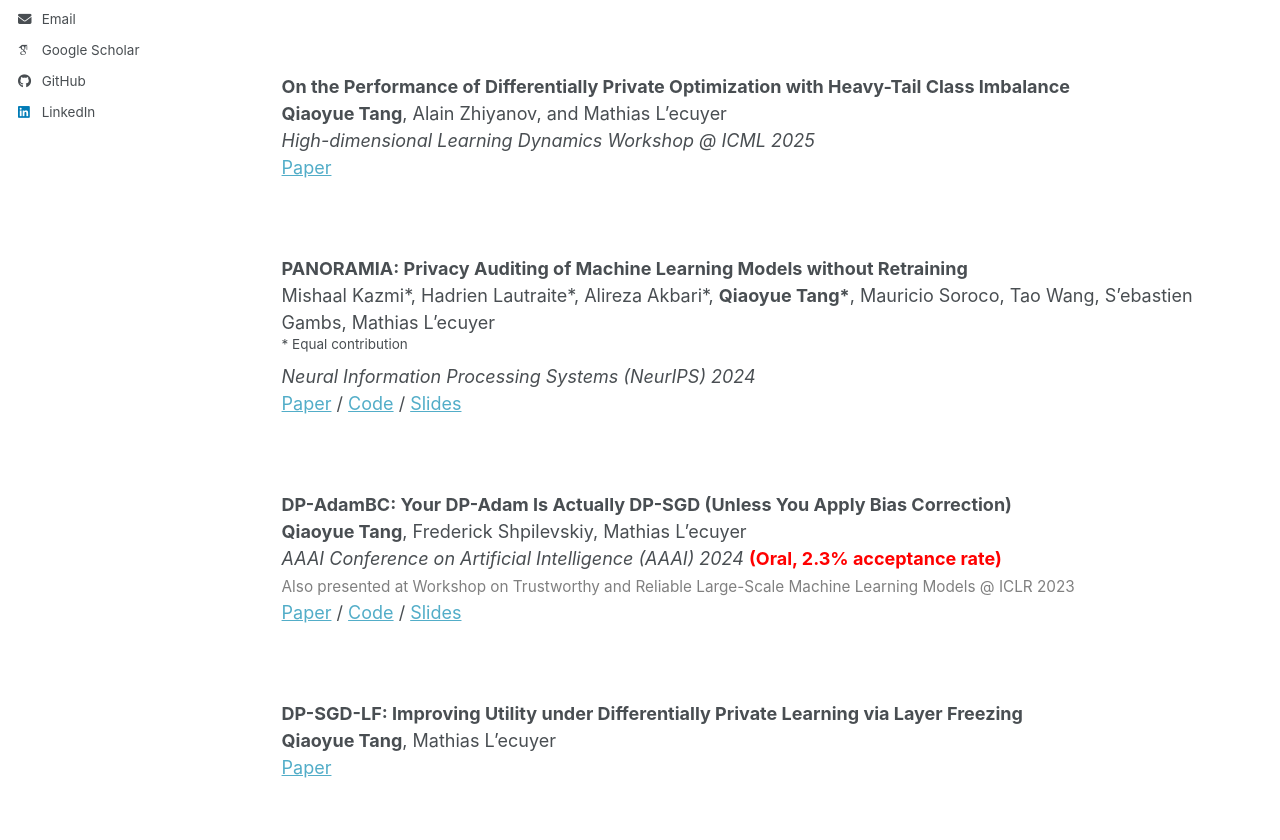
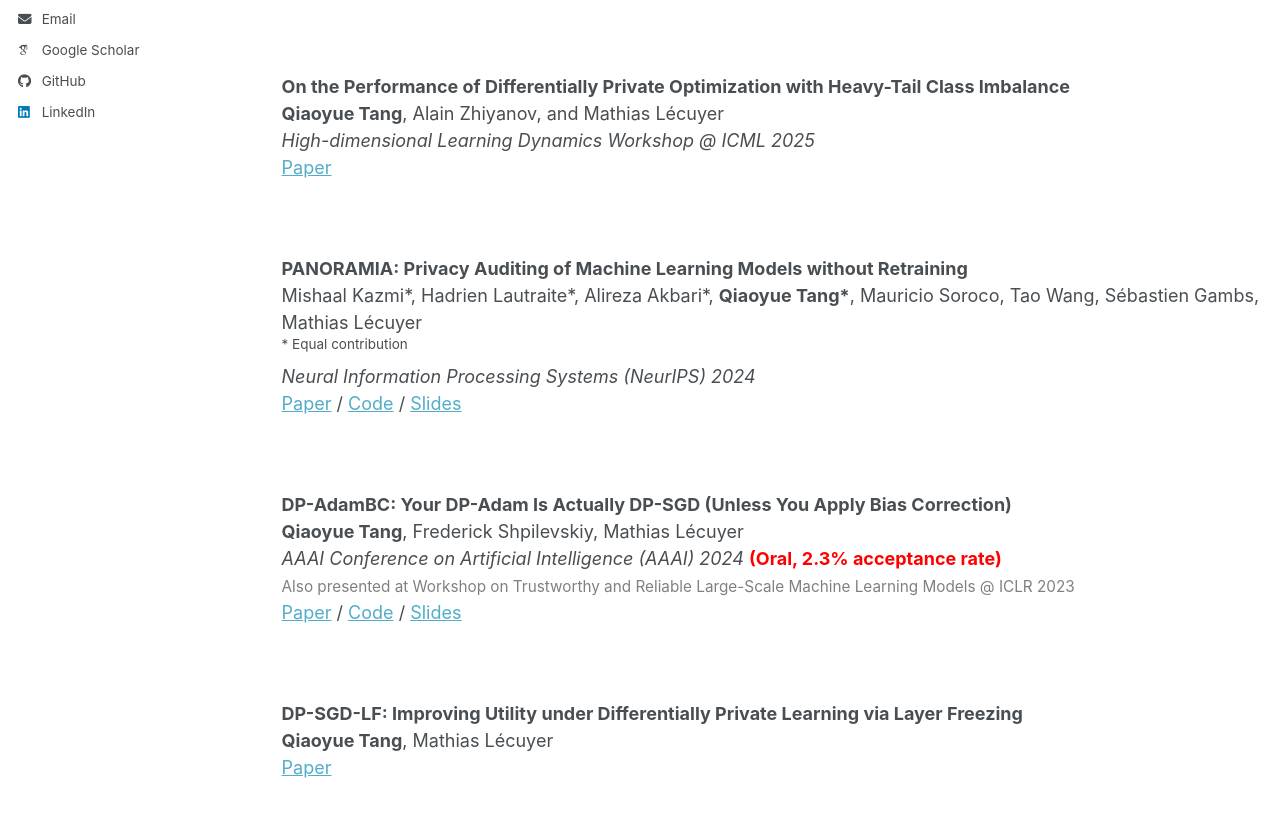
Before and after one commit to qiaoyuet/qiaoyuet.github.io, a Jekyll site: the page built from _pages/publications.md, in a window 1280 px wide and 1384 px high. Shown: the part 352-1192 px from the top of the window. Built offline with Jekyll 4.4.1, drawn with Linux system fonts in a browser that asks for light colours; some web fonts are replaced; a script bundle is joined from its source files by our own code; library files that are not in the unit come from our copies.

Commit message:
Fix spelling in publications
Corrected spelling in multiple publication entries.

```diff
--- a/_pages/publications.md
+++ b/_pages/publications.md
@@ -25,14 +25,14 @@ See my [Google Scholar](https://scholar.google.ca/citations?user=qr_qHm4AAAAJ&hl
 <br>
 
 **On the Performance of Differentially Private Optimization with Heavy-Tail Class Imbalance**
-**Qiaoyue Tang**, Alain Zhiyanov, and Mathias L'ecuyer
+**Qiaoyue Tang**, Alain Zhiyanov, and Mathias Lécuyer
 *High-dimensional Learning Dynamics Workshop @ ICML 2025*
 [Paper](https://arxiv.org/abs/2507.10536)
 
 <br>
 
 **PANORAMIA: Privacy Auditing of Machine Learning Models without Retraining**
-Mishaal Kazmi\*, Hadrien Lautraite\*, Alireza Akbari\*, **Qiaoyue Tang\***, Mauricio Soroco, Tao Wang, S'ebastien Gambs, Mathias L'ecuyer
+Mishaal Kazmi\*, Hadrien Lautraite\*, Alireza Akbari\*, **Qiaoyue Tang\***, Mauricio Soroco, Tao Wang, Sébastien Gambs, Mathias Lécuyer
 <sup>\* Equal contribution</sup>
 *Neural Information Processing Systems (NeurIPS) 2024*
 [Paper](https://arxiv.org/abs/2402.09477) / [Code](https://github.com/ubc-systopia/panoramia-privacy-measurement) / [Slides](/files/panoramia_nips_video.pdf)
@@ -40,7 +40,7 @@ Mishaal Kazmi\*, Hadrien Lautraite\*, Alireza Akbari\*, **Qiaoyue Tang\***, Maur
 <br>
 
 **DP-AdamBC: Your DP-Adam Is Actually DP-SGD (Unless You Apply Bias Correction)**
-**Qiaoyue Tang**, Frederick Shpilevskiy, Mathias L'ecuyer
+**Qiaoyue Tang**, Frederick Shpilevskiy, Mathias Lécuyer
 *AAAI Conference on Artificial Intelligence (AAAI) 2024* <span style="color:red">**(Oral, 2.3% acceptance rate)**</span>
 <span style="font-size:0.85em; color:gray">Also presented at Workshop on Trustworthy and Reliable Large-Scale Machine Learning Models @ ICLR 2023</span>
 [Paper](https://arxiv.org/abs/2312.14334) / [Code](https://github.com/ubc-systopia/DP-AdamBC) / [Slides](/files/DP_AdamBC_AAAI_24_slides.pdf)
@@ -48,5 +48,5 @@ Mishaal Kazmi\*, Hadrien Lautraite\*, Alireza Akbari\*, **Qiaoyue Tang\***, Maur
 <br>
 
 **DP-SGD-LF: Improving Utility under Differentially Private Learning via Layer Freezing**
-**Qiaoyue Tang**, Mathias L'ecuyer
+**Qiaoyue Tang**, Mathias Lécuyer
 [Paper](https://openreview.net/attachment?id=coLtCLTHFbW&name=pdf)
```
